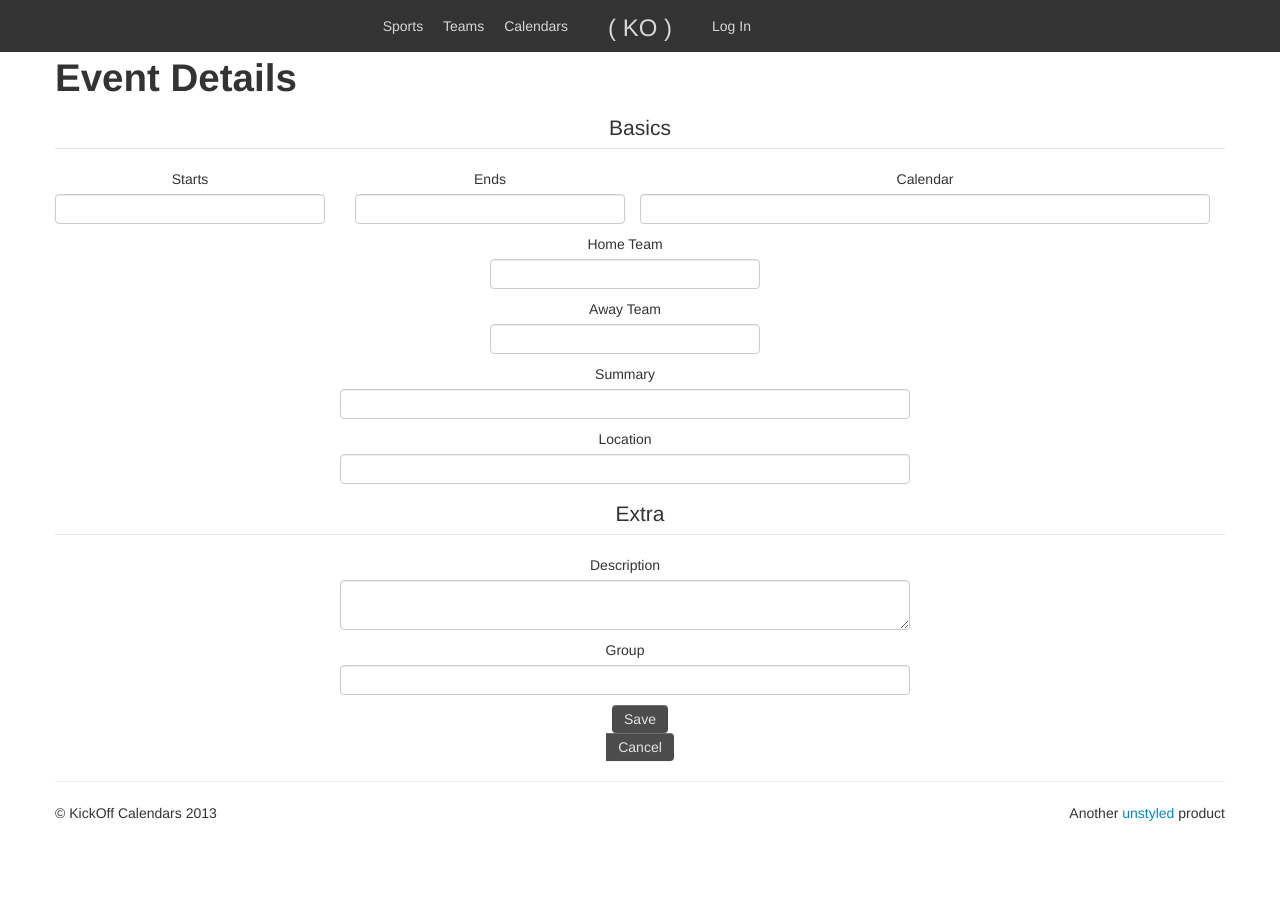
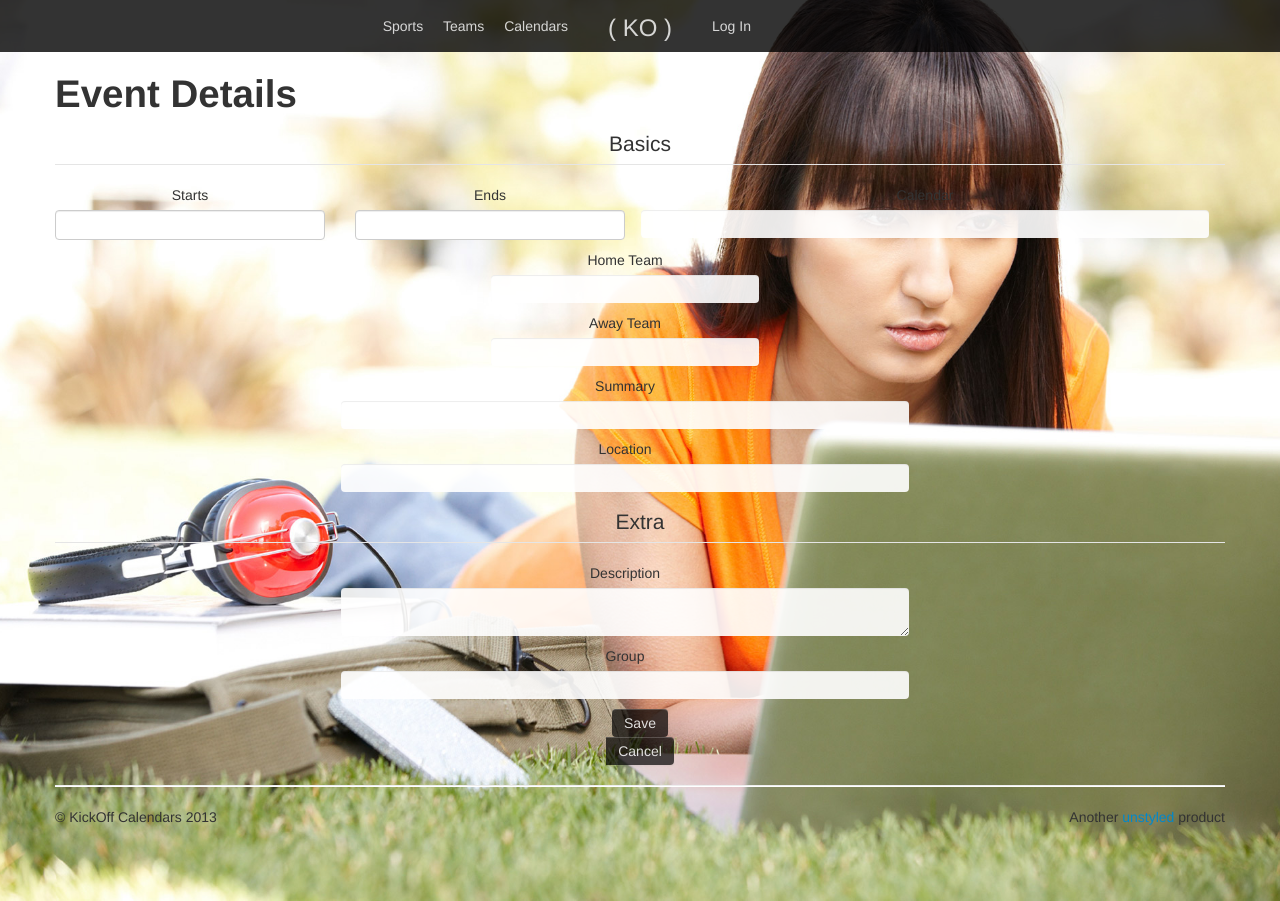
Before and after one commit to si/kickoff, a CakePHP app: the page made by app/View/Events/form.ctp in a window 1280 px wide. Before the commit the page ends 821 px from the top, so only its background shows below. Run offline with PHP 8.4 and a stand-in for CakePHP, Linux system fonts and the light colour scheme; the template is opened without the code that fills it, so the values that code supplies are empty; form fields are guessed from the names that the template uses; some libraries are stand-ins or nearby versions; some web fonts are replaced.

Commit message:
Include all new Sass modules

```diff
--- a/app/webroot/css/kickoff.app.css
+++ b/app/webroot/css/kickoff.app.css
@@ -1,40 +1,21 @@
-/* line 7, ../sass/_components/_social.scss */
-.login .providers {
-  margin: 2rem 0 2rem;
-  padding: 0;
-  text-align: center;
+/* line 1, ../sass/_components/_typography.scss */
+body, h1, h2, h3 {
+  font-family: 'Avenir', Helvetica, Arial, sans-serif;
 }
-/* line 12, ../sass/_components/_social.scss */
-.login .providers li {
-  display: inline-block;
+
+/* line 5, ../sass/_components/_typography.scss */
+h2 {
+  background: rgba(0, 0, 0, 0.1);
+  color: rgba(255, 255, 255, 0.8);
+  margin: 1rem auto;
+  text-transform: uppercase;
 }
-/* line 15, ../sass/_components/_social.scss */
-.login .providers li a {
-  color: #FFF;
-  display: block;
-  padding: 2rem 3rem;
-  text-indent: -999rem;
-  transition: all 0.3s ease;
-  z-index: 5;
-}
-/* line 23, ../sass/_components/_social.scss */
-.login .providers li a:hover {
-  opacity: 0.7;
-  z-index: 10;
-  -webkit-transform: scale(1.2);
-  -moz-transform: scale(1.2);
-}
-/* line 30, ../sass/_components/_social.scss */
-.login .providers li a.facebook {
-  background: #0074cb url(/img/svg/facebook.svg) no-repeat top center;
-}
-/* line 33, ../sass/_components/_social.scss */
-.login .providers li a.twitter {
-  background: #64ccef url(/img/svg/twitter.svg) no-repeat top center;
-}
-/* line 36, ../sass/_components/_social.scss */
-.login .providers li a.google {
-  background: #e55036 url(/img/svg/google.svg) no-repeat top center;
+
+/* line 2, ../sass/_components/_layout.scss */
+body {
+  background: url(/img/photos/girl-on-mac-in-park.jpg) no-repeat 50% 50%;
+  background-size: cover;
+  padding: 4rem 0;
 }
 
 /* line 1, ../sass/_components/_navigation.scss */
@@ -155,10 +136,80 @@ h2, form, input {
   text-align: center;
 }
 
-/* line 6, ../sass/_components/_forms.scss */
+/* line 7, ../sass/_components/_forms.scss */
+.input input,
+.input textarea,
+.input select {
+  border: none;
+  background: rgba(255, 255, 255, 0.9);
+}
+/* line 11, ../sass/_components/_forms.scss */
+.input input:focus,
+.input textarea:focus,
+.input select:focus {
+  background: rgba(255, 255, 255, 0.95);
+}
+
+/* line 17, ../sass/_components/_forms.scss */
 .checkbox input[type=checkbox],
 .radio input[type=radio] {
   float: none;
+}
+
+/* line 21, ../sass/_components/_forms.scss */
+.checkbox {
+  margin: 0 auto;
+  width: 206px;
+}
+/* line 25, ../sass/_components/_forms.scss */
+.checkbox input {
+  display: inline-block;
+  line-height: 1.5rem;
+  margin-right: 0.5rem;
+}
+/* line 31, ../sass/_components/_forms.scss */
+.checkbox label {
+  display: inline-block;
+  line-height: 1.3rem;
+}
+
+/* line 7, ../sass/_components/_social.scss */
+.login .providers {
+  margin: 2rem 0 2rem;
+  padding: 0;
+  text-align: center;
+}
+/* line 12, ../sass/_components/_social.scss */
+.login .providers li {
+  display: inline-block;
+}
+/* line 15, ../sass/_components/_social.scss */
+.login .providers li a {
+  color: #FFF;
+  display: block;
+  padding: 2rem 3rem;
+  text-indent: -999rem;
+  transition: all 0.3s ease;
+  z-index: 5;
+}
+/* line 23, ../sass/_components/_social.scss */
+.login .providers li a:hover {
+  opacity: 0.7;
+  z-index: 10;
+  -webkit-transform: scale(1.2);
+  -moz-transform: scale(1.2);
+}
+/* line 30, ../sass/_components/_social.scss */
+.login .providers li a.facebook {
+  background: #0074cb url(/img/svg/facebook.svg) no-repeat top center;
+}
+/* line 33, ../sass/_components/_social.scss */
+.login .providers li a.twitter {
+  background: #64ccef url(/img/svg/twitter.svg) no-repeat top center;
+}
+/* line 36, ../sass/_components/_social.scss */
+.login .providers li a.google {
+  background: #e55036 url(/img/svg/google.svg) no-repeat top center;
 }
 
 /* line 1, ../sass/_components/_themes.scss */
@@ -471,8 +522,3 @@ h2, form, input {
   height: 2rem;
   padding: 0.5rem;
 }
-
-/* line 12, ../sass/kickoff.app.scss */
-body {
-  padding: 3rem 0;
-}
--- a/app/webroot/sass/kickoff.app.scss
+++ b/app/webroot/sass/kickoff.app.scss
@@ -1,14 +1,17 @@
 
 //@import "compass/reset";
 
-@import "_components/social";
+// Base
+@import "_components/typography";
+@import "_components/layout";
 @import "_components/navigation";
 @import "_components/buttons";
 @import "_components/forms";
+
+// Globals
+@import "_components/social";
 @import "_components/themes";
+
+// Modules
 @import "_components/calendars";
 @import "_components/users";
-
-body {
-  padding: 3rem 0;
-}
```
